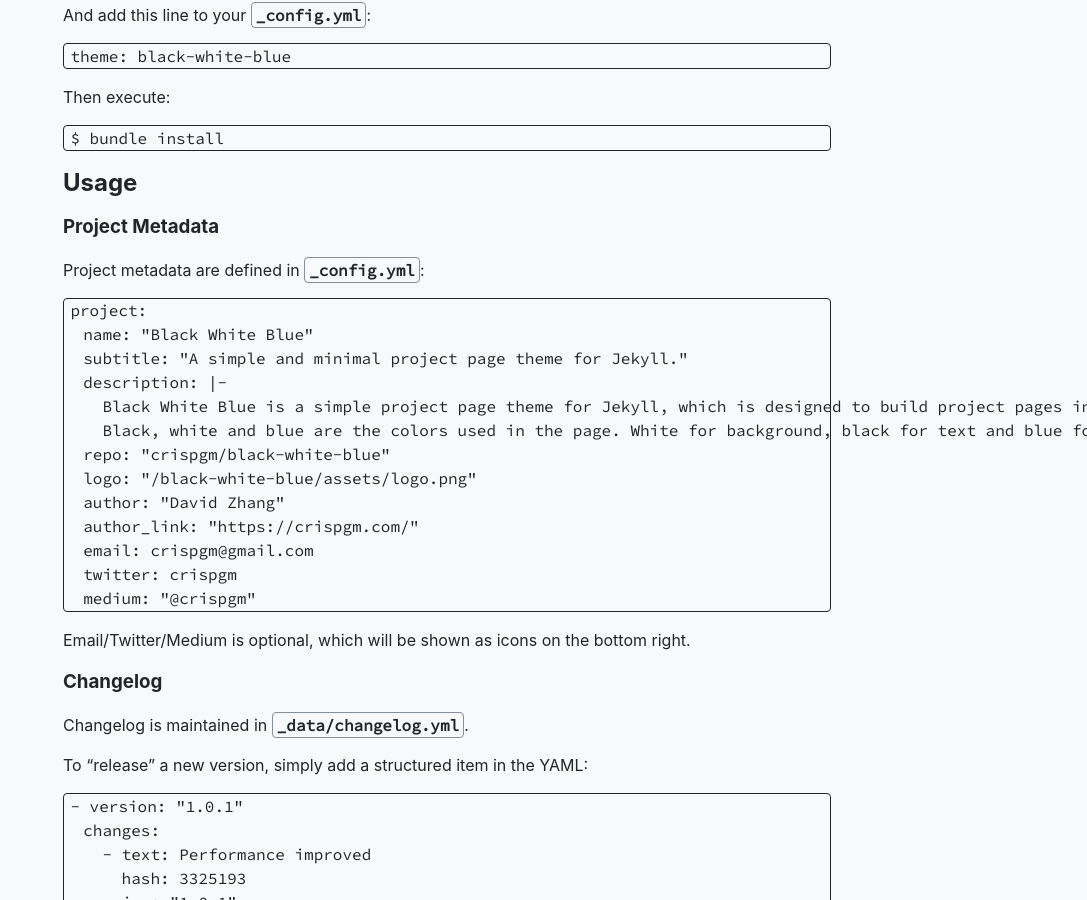
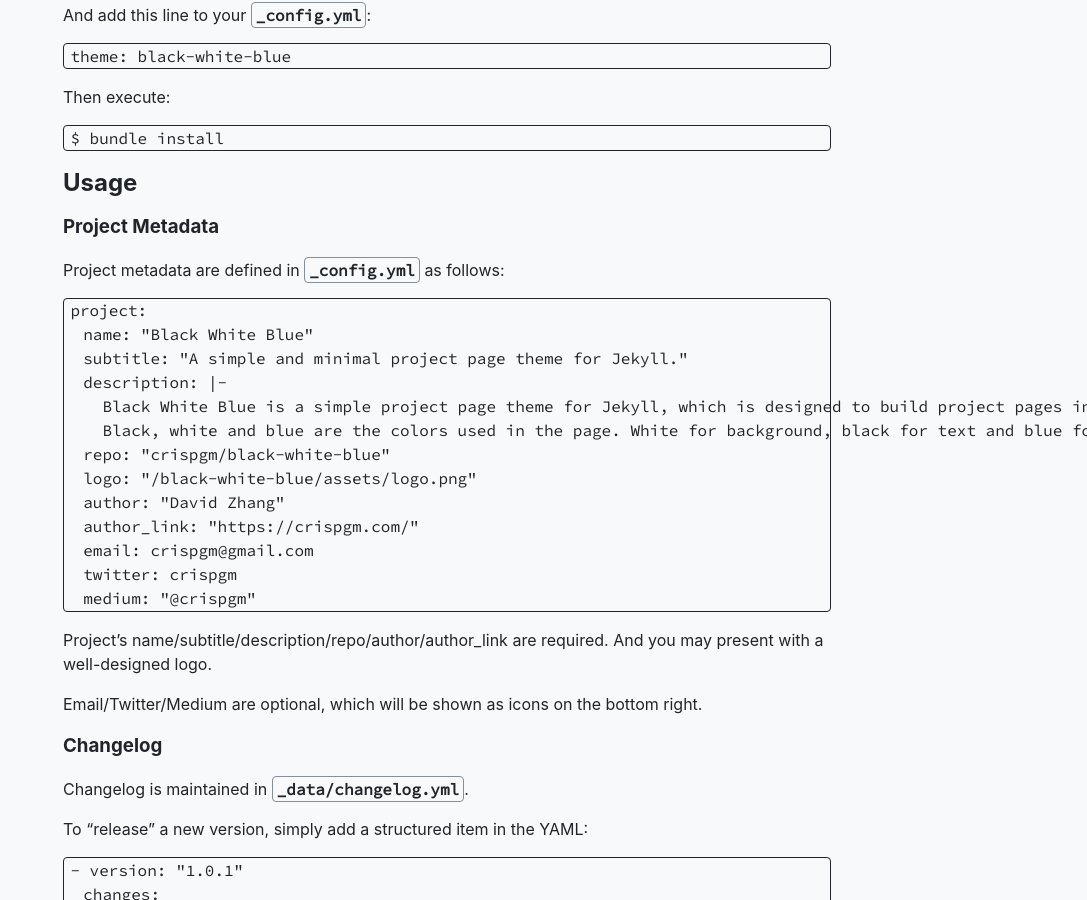
Before and after one commit to crispgm/black-white-blue, a Jekyll site: the page built from docs.md, in a window 1280 px wide and 900 px high, scrolled down 493 px. Shown: the whole window, without its empty margins (193-1280 px from the left). Built offline with Jekyll 4.4.1, drawn with Linux system fonts in a browser that asks for light colours; nearby versions of some CDN libraries; a style sheet for code colours, icons or effects is not loaded.

Commit message:
Add docs for project metadata

````diff
--- a/docs.md
+++ b/docs.md
@@ -31,7 +31,7 @@ $ bundle install
 
 ### Project Metadata
 
-Project metadata are defined in `_config.yml`:
+Project metadata are defined in `_config.yml` as follows:
 
 ```yaml
 project:
@@ -49,7 +49,9 @@ project:
   medium: "@crispgm"
 ```
 
-Email/Twitter/Medium is optional, which will be shown as icons on the bottom right.
+Project's name/subtitle/description/repo/author/author_link are required. And you may present with a well-designed logo.
+
+Email/Twitter/Medium are optional, which will be shown as icons on the bottom right.
 
 ### Changelog
 
````
